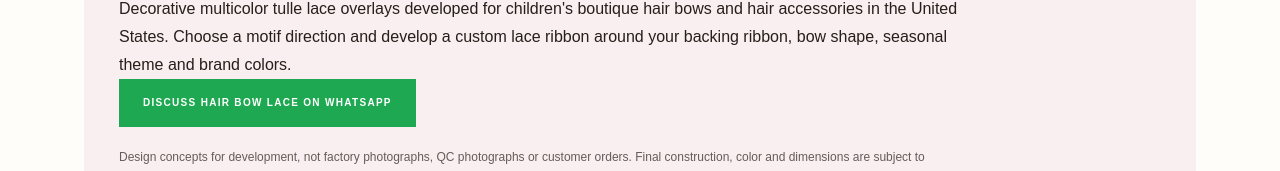
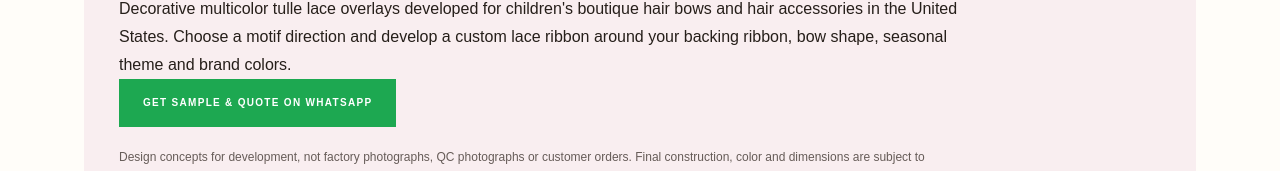
Before and after one commit to linxingwei/lace-b2b-site, a Next.js app: page /hair-bow-lace in a window 1280 px wide. Shown: the part 468-639 px from the top of the page. Built offline with nearby package versions, Linux system fonts and the light colour scheme; no server answers.

Commit message:
Reduce friction in hair bow inquiry CTA

```diff
--- a/components/HairBowLace.tsx
+++ b/components/HairBowLace.tsx
@@ -7,7 +7,7 @@ export function HairBowImage({ design, priority = false }: { design: HairBowDesi
   return design.image ? <Image src={design.image} alt={design.alt} width={1400} height={1400} sizes="(max-width: 700px) 100vw, 50vw" priority={priority} /> : <div className="bow-image-pending"><span>DESIGN CONCEPT</span><strong>{design.name}</strong><small>Original concept image pending</small></div>;
 }
 export function HairBowCTA({ design, placement }: { design?: HairBowDesign; placement: string }) {
-  return <WhatsAppLink className="button button-whatsapp" productCategory={design ? `Hair Bow Lace / ${design.name}` : "Hair Bow Lace"} placement={placement} message={`Hello VELORACE LACE, I am interested in ${design?.name ?? "the Hair Bow Lace Collection"} for children&apos;s boutique hair bows. Please review a 1.5 inch finished width. I will share colors, required yards/meters and delivery ZIP code. Please confirm MOQ, price and sampling options.`}>Discuss {design ? "this design" : "hair bow lace"} on WhatsApp</WhatsAppLink>;
+  return <WhatsAppLink className="button button-whatsapp" productCategory={design ? `Hair Bow Lace / ${design.name}` : "Hair Bow Lace"} placement={placement} message={`Hello VELORACE LACE, I am interested in ${design?.name ?? "your Hair Bow Lace Collection"}. I can send the design/reference, colors and approximate quantity. Please help me check the sample and quotation options.`}>Get sample & quote on WhatsApp</WhatsAppLink>;
 }
 export function HairBowCards({ designs = hairBowDesigns }: { designs?: HairBowDesign[] }) {
   return <div className="bow-grid">{designs.map(design => <a className="bow-card" key={design.slug} href={hairBowUrl(design)}><HairBowImage design={design} /><div><small>{design.theme}</small><h3>{design.name}</h3><p>{design.description}</p><span>Explore design & customization →</span></div></a>)}</div>;
```
